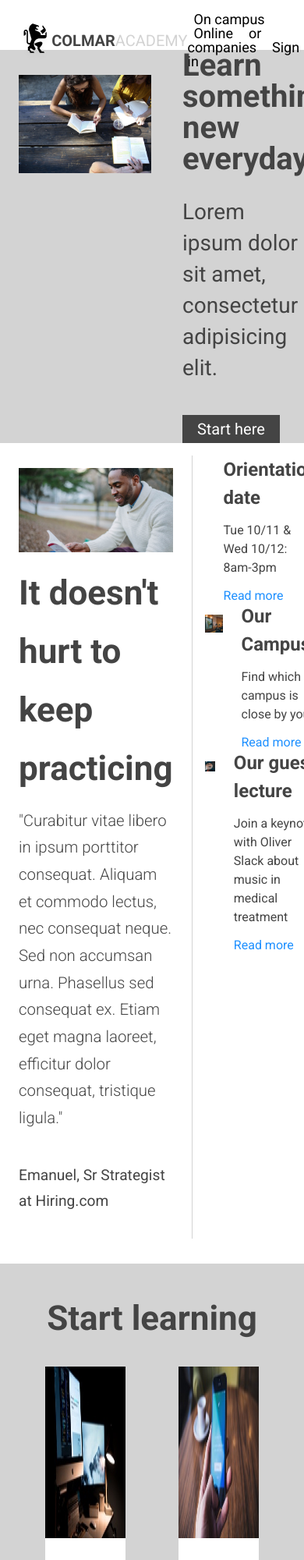
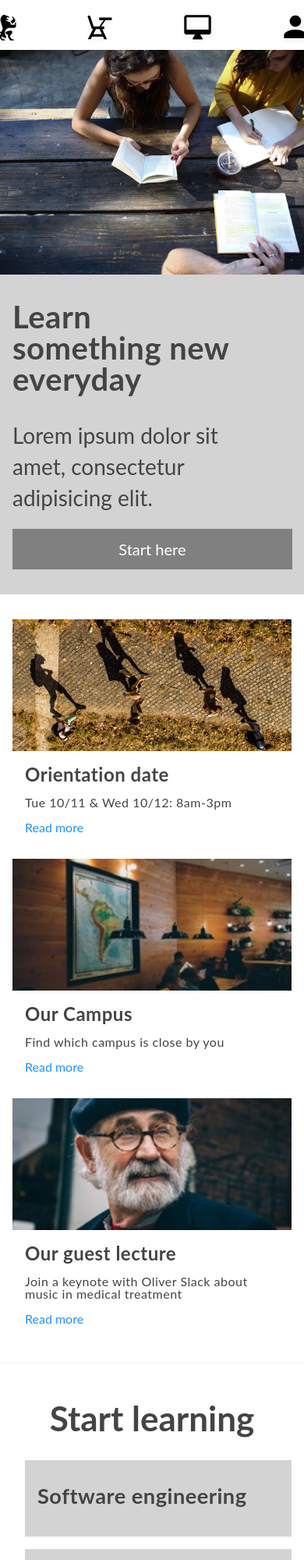
Before and after one commit to dakar303/Colmar_Academy, a plain HTML site: page index.html in a window 390 px wide. Shown: the top 2000 px of the page at 78% size. Drawn offline with Linux system fonts and the light colour scheme; a web font is replaced by a local one.

Commit message:
Mobile Layout Finished.

```diff
--- a/index.html
+++ b/index.html
@@ -13,7 +13,7 @@
     <header>
       <nav class="container">
         <div>
-          <img src="./resources/images/ic-logo.svg">
+          <img class="desklogo" src="./resources/images/ic-logo.svg">
           <span style="font-weight:bold; color:#444;">COLMAR</span> <span style="font-weight:regular; color:lightgray;">ACADEMY</span>
         </div>
         <div class="menu">
@@ -68,6 +68,9 @@
               <div class="feature-image">
                 <img src="./resources/images/information-orientation.jpg">
               </div>
+              <div class="feature-image-mobile">
+                <img src="./resources/images/information-orientation-mobile.jpg">
+              </div>
               <div class="feature-text">
                 <h1>Orientation date</h1>
                 <p>Tue 10/11 &amp; Wed 10/12: 8am-3pm</p>
@@ -79,6 +82,9 @@
               <div class="feature-image">
                 <img src="./resources/images/information-campus.jpg">
               </div>
+              <div class="feature-image-mobile">
+                <img src="./resources/images/information-campus-mobile.jpg">
+              </div>
               <div class="feature-text">
                 <h1>Our Campus</h1>
                 <p>Find which campus is close by you</p>
@@ -89,6 +95,9 @@
             <div class="feature lecture">
               <div class="feature-image">
                 <img src="./resources/images/information-guest-lecture.jpg">
+              </div>
+              <div class="feature-image-mobile">
+                <img src="./resources/images/information-guest-lecture-mobile.jpg">
               </div>
               <div class="feature-text">
                 <h1>Our guest lecture</h1>
--- a/resources/css/style.css
+++ b/resources/css/style.css
@@ -2,7 +2,7 @@ html {
   font-size: 16px;
   max-width: 1280px;
   margin: 0 auto;
-  font-family: "Roboto", sans-serif;
+  font-family: "Lato", "Roboto", sans-serif;
 }
 
 body {
@@ -42,9 +42,37 @@ nav span {
   font-size: 1.25rem;
   line-height: 1.6;
 }
+@media only screen and (min-width: 481px) {
+ .mobile-menu {
+   display: none;
+  }
+}
 
-.mobile-menu {
-  display: none;
+@media only screen and (max-width: 480px) {
+
+  nav span {
+    display: none;
+  }
+
+  .desklogo {
+     display: none;
+  }
+
+  .menu {
+    display: none;
+  }
+
+  nav {
+    align-items: flex-start;
+    justify-content: center;
+  }
+
+  .mobile-menu img {
+    margin-left: 0;
+    padding: 0 40px;
+    height: 2.75rem;
+  }
+
 }
 
 .banner {
@@ -100,6 +128,58 @@ nav span {
   text-align: center;
   margin-top: 40px;
   font-size: 1.25rem;
+}
+
+@media only screen and (max-width: 480px) {
+  .banner .container {
+    flex-direction: column;
+  }
+
+  .banner .image-container {
+    width: 100%;
+    height: auto;
+    margin: 0;
+  }
+
+  .banner img {
+    width: 100%;
+    height:auto;
+  }
+
+  .banner-content {
+    display: flex;
+    flex-direction: column;
+    justify-content: center;
+    align-items: flex-start;
+    width: 100%;
+  }
+
+  .banner-content h1 {
+    padding-top: 2rem;
+    padding-bottom: 1rem;
+    padding-left: 1rem;
+    margin-right: 20%;
+    letter-spacing: .5px;
+  }
+
+  .banner-content h2 {
+    margin-top: 0;
+    padding-top: 1rem;
+    padding-left: 1rem;
+    padding-bottom: 0.75rem;
+    margin-right: 15%;
+  }
+
+  .banner .button {
+    background-color: gray;
+    padding-top: 1rem;
+    padding-bottom: 1rem;
+    width: 92%;
+    text-align: center;
+    margin-top: 0.5rem;
+    margin-bottom: 2rem;
+    margin-left: 1rem;
+  }
 }
 
 .content {
@@ -205,6 +285,59 @@ nav span {
   color: dodgerblue;
 }
 
+@media only screen and (min-width: 481px) {
+ .feature-image-mobile {
+   display: none;
+  }
+}
+
+@media only screen and (max-width: 480px) {
+  .column-left {
+    display: none;
+  }
+
+  .content .column-right {
+    width: 100%;
+    height:auto;
+    border-left: none;
+  }
+
+  .feature {
+    display: block;
+  }
+
+  .feature-image {
+    display: none;
+  }
+
+  .feature-image-mobile {
+    margin-right: 1rem;
+    padding-bottom: 1rem;
+  }
+
+  .feature-text {
+    margin-left: 1rem;
+    max-width: 300px;
+  }
+
+  .feature-text h1 {
+    letter-spacing: .5px;
+    padding-bottom: 1rem;
+    line-height: 1em;
+  }
+
+  .feature-text p {
+    letter-spacing: .5px;
+    padding-bottom: 1rem;
+    line-height: 1em;
+  }
+
+  .feature-text a {
+    padding-bottom: 1rem;
+  }
+
+}
+
  .title h1 {
   text-align: center;
   font-size: 2.75rem;
@@ -276,6 +409,62 @@ padding:1rem 1em 2em 1em;
   color: #808285;
   margin-right: 5%;
 }
+
+@media only screen and (max-width: 480px) {
+  .title h1 {
+    padding-top: 2rem;
+  }
+
+  .courses {
+    background-color: white;
+    padding-top: 1rem;
+    padding-bottom: 2rem;
+    border-top: 1px solid whitesmoke;
+    border-bottom: 1px solid whitesmoke;
+  }
+
+  .course-mosaic {
+    display: flex;
+    flex-direction: column;
+    align-items: center;
+    max-width: 100%;
+  }
+
+  .tile {
+  display:flex;
+  flex-direction: column;
+  width: 100%;
+  height: auto;
+  margin: 0.5rem;
+  }
+
+  .tile img{
+    display: none;
+  }
+
+  .tile-text{
+  display:block;
+  height: auto;
+  background-color: lightgray;
+  letter-spacing: 0.5px
+  }
+
+  .tile-text h4 {
+    letter-spacing: .5px;
+    text-align: left;
+    padding-top: 1rem;
+    padding-bottom:.25em;
+  }
+
+  .tile-title {
+    display: none;
+  }
+
+  .course-topics {
+    display: none;
+  }
+}
+
 
 .thesis-left {
  width: 75%;
@@ -352,6 +541,27 @@ padding:1rem 1em 2em 1em;
   line-height: 1.5em;
 }
 
+@media only screen and (max-width: 480px) {
+  .thesis-right {
+    display: none;
+  }
+
+  .thesis-left {
+   width: 100%;
+   padding-left: 0;
+   padding-right: 0;
+  }
+
+  .thesis-left h2 {
+    display: none;
+  }
+
+  .thesis-left h5 {
+    display: none;
+  }
+
+}
+
 footer {
   display:flex;
   align-items: center;
@@ -368,3 +578,16 @@ footer ul li {
   padding-right: 1.5rem;
   color: #808285;
 }
+
+@media only screen and (max-width: 480px) {
+  footer {
+    border-top: none;
+    padding-top: 1rem;
+    padding-bottom: 1rem;
+    margin-left: 0.5rem;
+  }
+
+  footer ul li {
+    display: none;
+  }
+}
```
